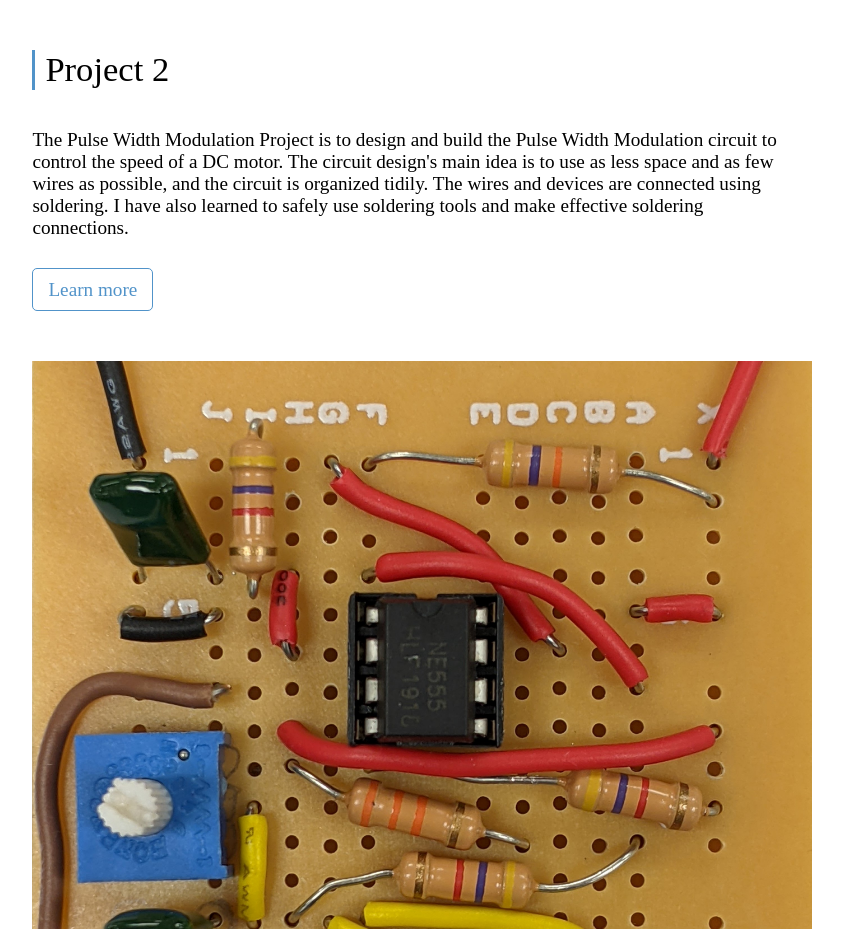
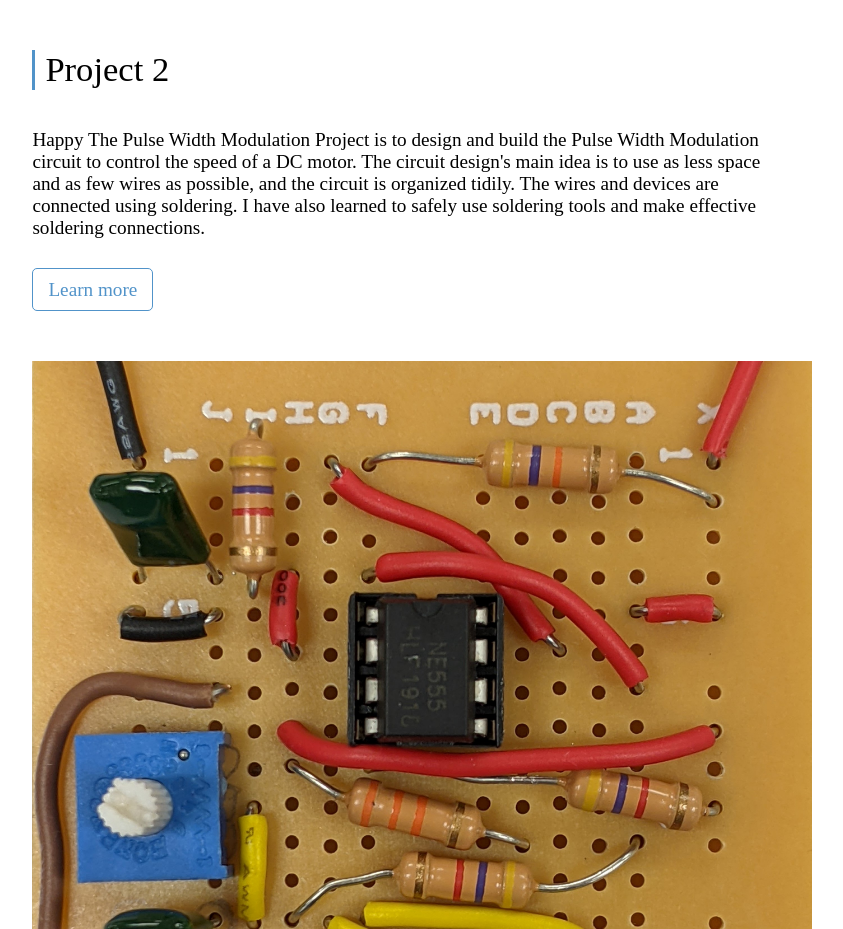
Before and after one commit to puimingleung/puimingleung.github.io, a plain HTML site: page index.html in a window 1280 px wide. Shown: the part 1540-2469 px from the top of the page, without its empty margins (218-1061 px from the left). Drawn offline with Linux system fonts and the light colour scheme.

Commit message:
Change text for project 2

```diff
--- a/index.html
+++ b/index.html
@@ -43,7 +43,7 @@
                     <h3>Project 2</h3>
                 </div>
                 <p class="text">
-                    The Pulse Width Modulation Project is to design and build the Pulse Width Modulation
+                    Happy The Pulse Width Modulation Project is to design and build the Pulse Width Modulation
                     circuit to control the speed of a DC motor. The circuit design's main idea is to use as
                     less space and as few wires as possible, and the circuit is organized tidily. The wires
                     and devices are connected using soldering. I have also learned to safely use soldering
```
